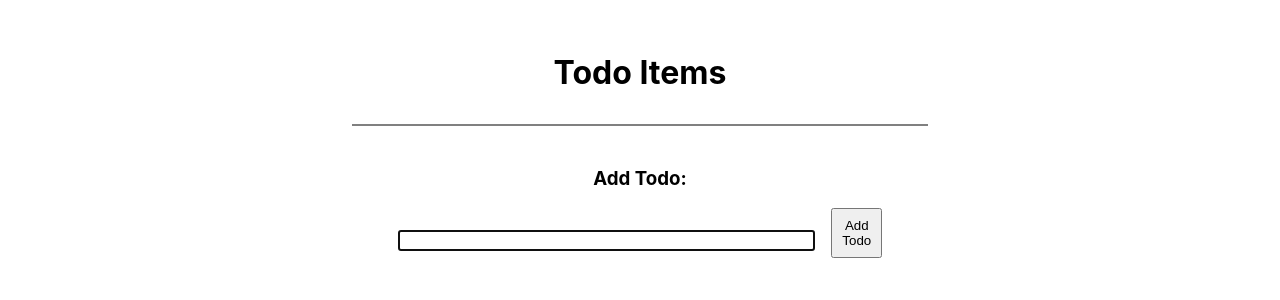
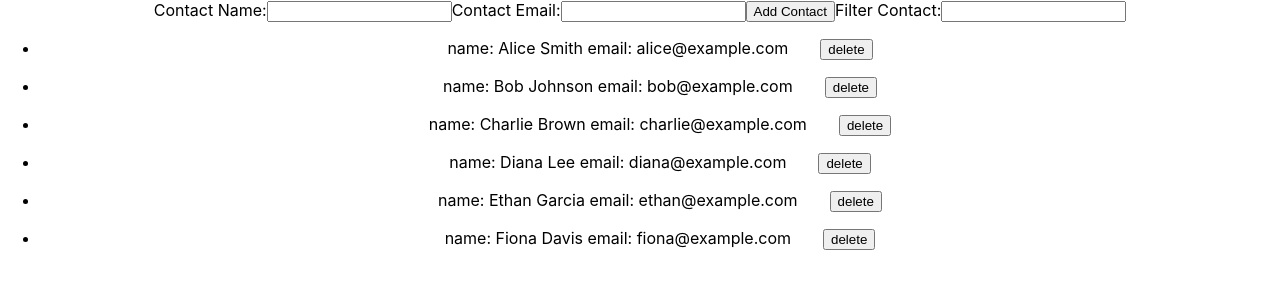
Before and after one commit to davidgazaryan/codespaces-react, a React (Vite) app: page / in a window 1280 px wide. Shown: the top 300 px of the page. Built offline with nearby package versions, Linux system fonts and the light colour scheme.

Commit message:
contact form

```diff
--- a/src/App.jsx
+++ b/src/App.jsx
@@ -1,14 +1,56 @@
+import { useState } from 'react';
 import './App.css';
-import { AddTodo } from './components/AddTodo';
-import TodoItem from './components/TodoItem';
-import { TodoLayout } from './components/TodoLayout';
 
 function App() {
+  const [contacts, setContacts] = useState([
+  { id: 1, name: "Alice Smith", email: "alice@example.com" },
+  { id: 2, name: "Bob Johnson", email: "bob@example.com" },
+  { id: 3, name: "Charlie Brown", email: "charlie@example.com" },
+  { id: 4, name: "Diana Lee", email: "diana@example.com" },
+  { id: 5, name: "Ethan Garcia", email: "ethan@example.com" },
+  { id: 6, name: "Fiona Davis", email: "fiona@example.com" },
+]
+);
+
+  const [newContact, setNewContact] = useState({id:null,name:'',email:''});
+  const [searchQuery, setSearchQuery] = useState('');
+
+  const deleteContact = (index) => {
+    setContacts(prev => (prev.filter(contact => contact.id != index)));
+  }
+
   return (
     <div className="App">
-      <TodoLayout/>
+      <label>
+        Contact Name:
+        <input onChange={(e) => setNewContact(prev => ({...prev, name: e.target.value}))} type='text' />
+      </label>
+      <label>
+        Contact Email:
+        <input onChange={(e) => setNewContact(prev => ({...prev,email:e.target.value}))} type='email' />
+      </label>
+      <button onClick={()=> {}}> Add Contact</button>
+      <label>
+        Filter Contact:
+        <input value={searchQuery} onChange={(e) => setSearchQuery(e.target.value)}/>
+      </label>
+      {/* contacts.filter in front of map */}
+      {contacts.filter(contact => contact.name.toLowerCase().includes(searchQuery.toLowerCase())).map((value,_) => {
+        return (
+          <ul>
+            <li key={value.id}>
+              <label >name: {value.name}</label>
+              <label> email: {value.email}</label>
+              <button onClick={() => deleteContact(value.id)} style={{marginLeft:"2rem"}}>delete</button>
+            </li>
+          </ul>
+        )})
+}
     </div>
   );
+
 }
 
+
+
 export default App;
--- a/src/components/AddTodo.jsx
+++ /dev/null
@@ -1,20 +0,0 @@
-import React, { useEffect, useRef } from "react";
-
-export const AddTodo = ({newTodo, addTodo,val}) => {
-    const inputRef = useRef(null);
-    console.log("ref obj",inputRef.current);
-
-    useEffect(() => {
-        inputRef.current.focus();
-    },[])
-
-    return (
-        <div className="AddTodo" style={{width:"40%"}}>
-            <label>
-                <h3>Add Todo:</h3>
-                <input ref={inputRef} style={{width:"80%"}} type="text" value={val} onChange={(e) => newTodo(e.target.value)}/>
-            </label>
-            <button style={{width:"10%",padding:".5rem",marginLeft:"1rem"}} onClick={addTodo}>Add Todo</button>
-        </div>
-    )
-}
--- a/src/components/TodoItem.jsx
+++ /dev/null
@@ -1,15 +0,0 @@
-import React from 'react';
-import {useState} from 'react';
-
-const TodoItem = ({todos, onCompleted, onDelete, completed}) => {
-
-    return (
-            <div className='todoItem' style={{width:""}}>
-                <input style={{width:"50%", backgroundColor:completed ? "green" : "white" }} type='text' id='todo' name='todo' readOnly value={todos}
-                />
-                <button onClick={onCompleted}>Completed</button>
-                <button onClick={onDelete}>Delete</button>
-            </div>
-    )
-}
-export default TodoItem;
--- a/src/components/TodoLayout.jsx
+++ /dev/null
@@ -1,50 +0,0 @@
-import { AddTodo } from "./AddTodo"
-import TodoItem from "./TodoItem"
-import React, { useEffect } from 'react';
-import {useState} from 'react';
-
-export const TodoLayout = () => {
-    const [newTodo,setNewTodo] = useState('');
-    const [todos,setTodos] = useState([]);
-    const [complete,setComplete] = useState(false);
-    const [searchQuery, setSearchQuery] = useState('');
-
-    console.log("new todo:",newTodo);
-
-    const addTodo = () => {
-        setTodos(prev => [...prev,newTodo])
-        setNewTodo('');
-    }
-
-    const completeTodo = () => {
-        setComplete(prev => !prev);
-    }
-    const deleteTodo = (index) => {
-        setTodos(todos.filter((value,_) => value != todos[index]));
-    }
-
-    return (
-        <div className="TodoLayout">
-            <div style={{display:"flex", justifyContent:"center"}}>
-                <h1 style={{borderBottom:"2px solid",width:"40%",padding:"2rem", borderColor:"grey"}}>Todo Items</h1>
-
-            </div>
-            <div style={{display:"flex", flexDirection:"", textAlign:"center",justifyContent:"center"}}>
-                <AddTodo newTodo={setNewTodo} addTodo={addTodo} val={newTodo}/>
-            </div>
-            <div style={{display:"grid",paddingTop:"2rem", maxWidth:"5000px"}}>
-                {todos.length> 0 && (
-                    <label>
-                        Search Todo:
-                            <input onChange={(e) => setSearchQuery(e.target.value)} type='text'/>
-                    </label>
-                                )}
-                {todos.filter(value => value.includes(searchQuery.toLowerCase()))
-                .map((todo,index) => (
-                        <TodoItem key={index} todos={todo} onCompleted={completeTodo} onDelete={() => deleteTodo(index)} completed={complete}/>
-                ))}
-
-            </div>
-        </div>
-    )
-}
```
